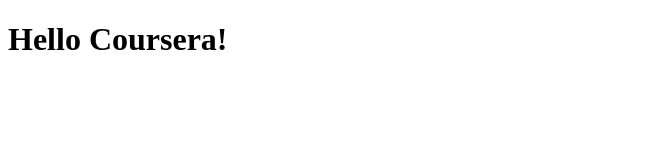
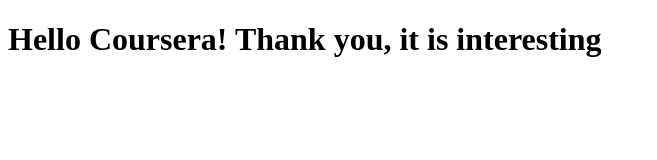
Before and after one commit to SokChin83/coursera-test, a plain HTML site: page site/index.html in a window 1280 px wide. Shown: the whole page, without its empty margins (0-657 px from the left). Drawn offline with Linux system fonts and the light colour scheme.

Commit message:
Small addition to the page contect after Hello Coursera.

```diff
--- a/site/index.html
+++ b/site/index.html
@@ -4,6 +4,6 @@
 	<title>Hello Coursera!</title>
 </head>
 <body>
-	<h1> Hello Coursera! </h1>
+	<h1> Hello Coursera! Thank you, it is interesting </h1>
 </body>
 </html>
```
